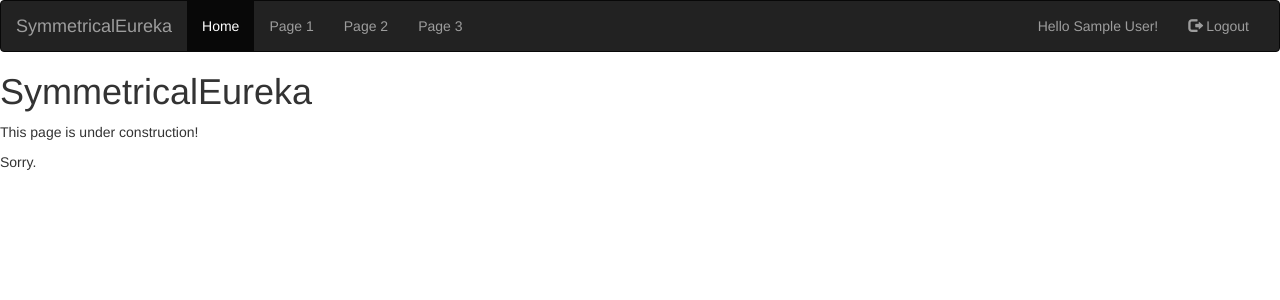
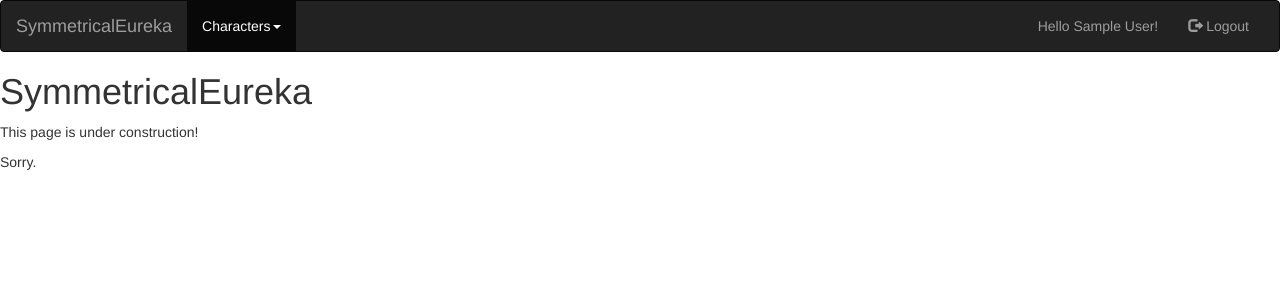
Before and after one commit to degustaf/symmetrical-eureka, a Django app: page / in a window 1280 px wide. Shown: the top 300 px of the page. Run offline with Django 3.2, Linux system fonts and the light colour scheme; a user stored in the database is signed in; tables that the repository leaves empty hold one stand-in row (values such as "Sample post"); parts of the project's set-up code (start-up, migrations or seed data) failed here and were passed over; some libraries are stand-ins or nearby versions.

Commit message:
Add Character choices to header menu

```diff
--- a/SymmetricalEureka/models.py
+++ b/SymmetricalEureka/models.py
@@ -1,3 +1,13 @@
 """
 Django Models
 """
+from django.conf import settings
+from django.db import models
+
+
+class Character(models.Model):
+    """
+    Class to Hold Character Data.
+    """
+    player = models.ForeignKey(settings.AUTH_USER_MODEL)
+    Name = models.CharField(max_length=256)
--- a/SymmetricalEureka/templates/SymmetricalEureka/base.html
+++ b/SymmetricalEureka/templates/SymmetricalEureka/base.html
@@ -24,21 +24,30 @@
             <a class="navbar-brand" href="{% url 'SE_home' %}">SymmetricalEureka</a>
           </div>
           <div class="collapse navbar-collapse" id="myNavbar">
+            {% if user and not user.is_anonymous %}
               <ul class="nav navbar-nav">
-              <li class="active"><a href="#">Home</a></li>
-              <li><a href="#">Page 1</a></li>
-              <li><a href="#">Page 2</a></li>
-              <li><a href="#">Page 3</a></li>
+                <li class="dropdown active">
+                  <a class="dropdown-toggle" data-toggle="dropdown" href="#">Characters<span class="caret"></span></a>
+                  <ul class="dropdown-menu">
+                    <li><a href="#">Create Character <span class="glyphicon glyphicon-plus"></span></a></li>
+                    <li class="divider"></li>
+                    {% for character in character_list %}
+                      <li><a href="#">{{ character.Name }}</a></li>
+                    {% endfor %}
+                  </ul>
+                </li>
               </ul>
               <ul class="nav navbar-nav navbar-right">
-              {% if user and not user.is_anonymous %}
                 <li><a>Hello {{ user.get_full_name|default:user.username }}!</a></li>
                 <li><a href="{% url 'auth:logout' %}?next={{ request.path }}">
-                  <span class="glyphicon glyphicon-log-out"></span> Logout</a></li>
+                  <span class="glyphicon glyphicon-log-out"></span> Logout</a>
+                </li>
+              </ul>
             {% else %}
+              <ul class="nav navbar-nav navbar-right">
                 <li><a href="{% url 'SE_login' %}">Login or Sign Up</a></li>
+              </ul>
             {% endif %}
-            </ul>
           </div>
         </div>
       </nav>
--- a/SymmetricalEureka/views.py
+++ b/SymmetricalEureka/views.py
@@ -7,13 +7,20 @@ from django.core.urlresolvers import reverse_lazy
 from django.shortcuts import render_to_response, redirect
 from django.template.context import RequestContext
 
+from SymmetricalEureka.models import Character
+
 
 def home(request):
     """
     View for the home page.
     """
+    character_list = None
+    if request.user.is_authenticated():
+        character_list = Character.objects.filter(
+            player=request.user).order_by('Name')
     context = RequestContext(request, {'request': request,
-                                       'user': request.user})
+                                       'user': request.user,
+                                       'character_list': character_list})
     return render_to_response('SymmetricalEureka/home.html',
                               context_instance=context)
 
```
Also changed, not shown: tests/test_models.py (+17 -3 lines), tests/test_views.py (+14 -0 lines). Lines whose indentation alone changed are shown as unchanged.
